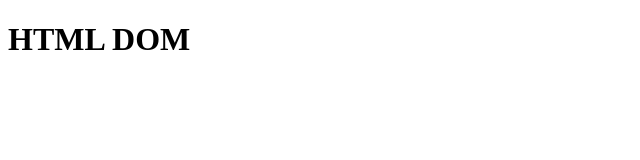
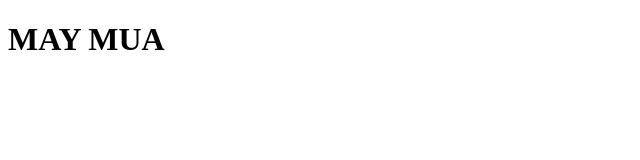
Before and after one commit to duongtuan6598/maymua, a plain HTML site: page index.html in a window 1280 px wide. Shown: the whole page, without its empty margins (0-640 px from the left). Drawn offline with Linux system fonts and the light colour scheme.

Commit message:
Update index.html

```diff
--- a/index.html
+++ b/index.html
@@ -9,7 +9,7 @@
     <title>Maymua</title>
   </head>
 <body>
-  <h1>HTML DOM</h1>
+  <h1>MAY MUA</h1>
 </body>
 <script src = "./main.js"></script>
 </html>
```
